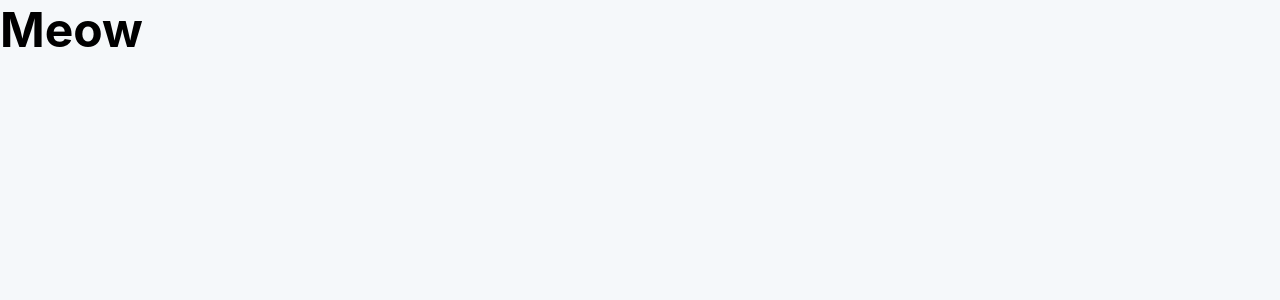
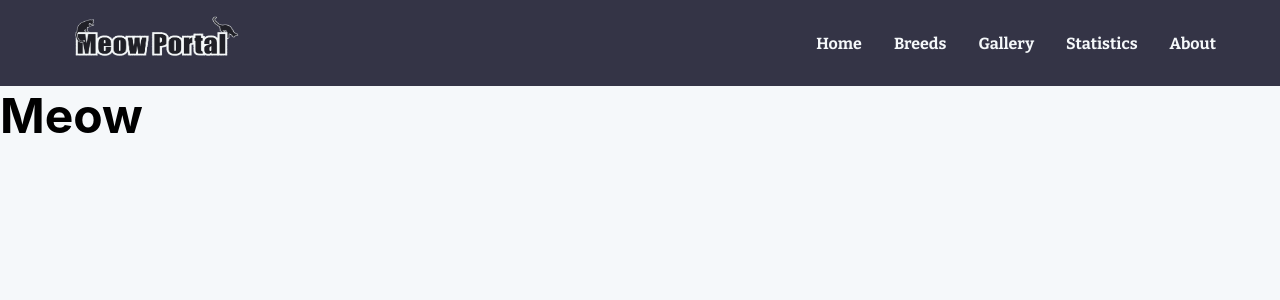
Before and after one commit to Andantez/meow-center, a Next.js app: page / in a window 1280 px wide. Shown: the top 300 px of the page. Built offline with nearby package versions, Linux system fonts and the light colour scheme.

Commit message:
Feat: Header Component and Styling for it. Fix: css color variable.

```diff
--- /dev/null
+++ b/components/Header.js
@@ -0,0 +1,104 @@
+import styled from 'styled-components';
+import Image from 'next/image';
+import Link from 'next/link';
+
+import { HiMenu } from 'react-icons/hi';
+
+const Header = () => {
+  return (
+    <Wrapper>
+      <nav className="nav-wrapper">
+        <Link href="/">
+          <a>
+            <Image src="/images/logo3.png" height="50" width="175" />
+          </a>
+        </Link>
+        <div className="nav-links">
+          <Link href="/">
+            <a>Home</a>
+          </Link>
+          <Link href="/breeds">
+            <a>Breeds</a>
+          </Link>
+          <Link href="/gallery">
+            <a>Gallery</a>
+          </Link>
+          <Link href="/statistics">
+            <a>Statistics</a>
+          </Link>
+          <Link href="/about">
+            <a>About</a>
+          </Link>
+        </div>
+        <button className="navbar-toggle" type="button">
+          <HiMenu />
+        </button>
+      </nav>
+    </Wrapper>
+  );
+};
+
+const Wrapper = styled.header`
+  background-color: var(--clr-primary-500);
+
+  .nav-wrapper {
+    display: flex;
+    justify-content: space-between;
+    align-items: center;
+    padding: 1em 0;
+    width: 90vw;
+    margin: 0 auto;
+    max-width: 1200px;
+  }
+  .navbar-toggle {
+    background: transparent;
+    border: transparent;
+    cursor: pointer;
+    font-size: 2.5rem;
+
+    svg {
+      color: var(--clr-secondary-500);
+    }
+  }
+  .nav-links {
+    color: var(--clr-secondary-500);
+    font-size: 1rem;
+    font-family: var(--ff-paragraph);
+    font-weight: var(--fw-bold);
+    display: none;
+    a {
+      position: relative;
+      &:hover {
+        color: var(--clr-secondary-600);
+      }
+      &::before {
+        position: absolute;
+        content: '';
+        width: 100%;
+        height: 3px;
+        bottom: -0.75em;
+        left: 0;
+        background: var(--clr-light-yellow);
+        transform: scale(0);
+        transition: transform 250ms linear;
+        transform-origin: right;
+      }
+      &:hover::before {
+        transform: scale(1);
+        transform-origin: left;
+      }
+    }
+  }
+  @media (min-width: 992px) {
+    .navbar-toggle {
+      display: none;
+    }
+
+    .nav-links {
+      display: grid;
+      grid-auto-flow: column;
+      gap: 2em;
+    }
+  }
+`;
+export default Header;
--- a/pages/index.js
+++ b/pages/index.js
@@ -1,4 +1,5 @@
 import Head from 'next/head';
+import Header from '../components/Header';
 
 export default function Home() {
   return (
@@ -7,6 +8,7 @@ export default function Home() {
         <title>Meow-Center</title>
         <link rel="icon" href="/favicon.ico" />
       </Head>
+      <Header />
       <h1>Meow</h1>
     </div>
   );
--- a/styles/globals.css
+++ b/styles/globals.css
@@ -14,7 +14,7 @@
   /* secondary color F6F9FA */
   --clr-secondary-500: hsl(204, 33%, 97%);
   /* dark shades of secondary color */
-  --clr-secondary-600: hsl(204, 29%, 97%);
+  --clr-secondary-600: hsl(204, 29%, 87%);
   --clr-secondary-700: hsl(204, 29%, 77%);
   --clr-secondary-800: hsl(204, 29%, 67%);
   --clr-secondary-900: hsl(204, 29%, 57%);
@@ -33,7 +33,7 @@
   --clr-red-800: hsl(359, 79%, 85%);
   --clr-red-900: hsl(359, 79%, 95%);
 
-  -clr-black: #202027;
+  --clr-black: #202027;
   --clr-yellow: #fdb465;
   --clr-light-yellow: #ffd088;
 
```
